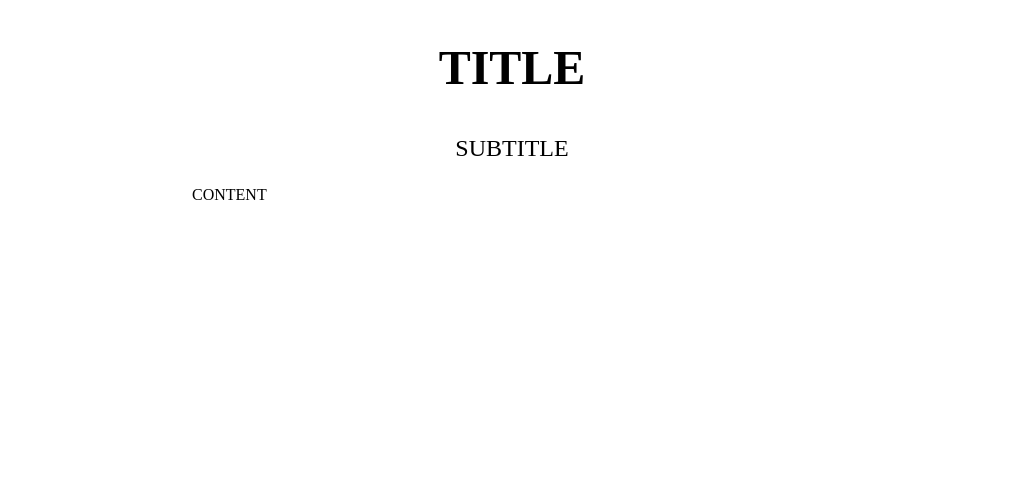
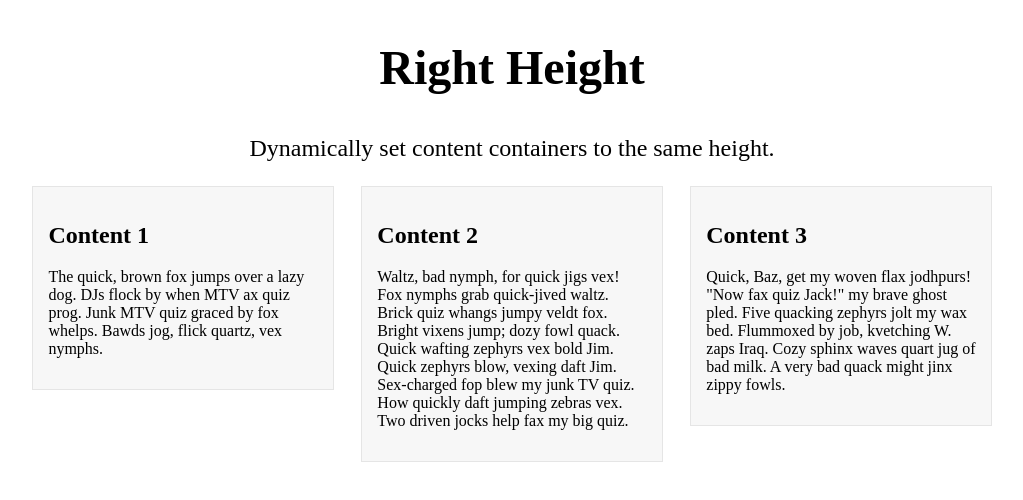
Before and after one commit to cferdinandi/right-height, a plain HTML site: page index.html in a window 1280 px wide. Shown: the whole page, without its empty margins (128-1151 px from the left). Drawn offline with Linux system fonts and the light colour scheme.

Commit message:
Setup file basics

```diff
--- a/index.html
+++ b/index.html
@@ -2,7 +2,7 @@
 <html lang="en">
 	<head>
 		<meta charset="utf-8">
-		<title>TITLE</title>
+		<title>Right Height</title>
 		<meta name="viewport" content="width=device-width, initial-scale=1.0">
 
 		<!-- A basic responsive reset -->
@@ -17,17 +17,47 @@
 
 			img, audio, video, canvas { max-width: 100%; }
 
+			/* Add box sizing to everything
+			 * http://www.paulirish.com/2012/box-sizing-border-box-ftw/ */
+			*,
+			*:before,
+			*:after {
+				-webkit-box-sizing: border-box;
+				-moz-box-sizing: border-box;
+				box-sizing: border-box;
+			}
+
 			/*  Sets body width */
 			.container {
-				max-width: 40em;
+				max-width: 60em;
 				width: 88%;
 				margin-left: auto;
 				margin-right: auto;
 			}
+
+			/*	Background highlight */
+			.hero {
+				background-color: #f7f7f7;
+				margin-bottom: 1.5625em;
+				padding: 0.9375em;
+				border: 0.0725em solid #e5e5e5;
+			}
+
+			/*	A simple CSS grid */
+			@media (min-width: 40em) {
+				.row {
+				  margin-left: -1.4%;
+				  margin-right: -1.4%;
+				}
+
+				.grid-third {
+					float: left;
+					width: 33.33333333333%;
+					padding-left: 1.4%;
+					padding-right: 1.4%;
+				}
+			}
 		</style>
-
-		<!-- stylesheets -->
-		<link rel="stylesheet" href="css/TITLE-css.css" type="text/css">
 
 		<!-- HTML5 Shim for IE -->
 		<!--[if IE]>
@@ -38,12 +68,33 @@
 	<body>
 		<section class="container">
 
-			<h1 style="text-align: center; font-size: 3em;">TITLE</h1>
-			<p style="text-align: center; font-size: 1.5em;">SUBTITLE</p>
+			<h1 style="text-align: center; font-size: 3em;">Right Height</h1>
+			<p style="text-align: center; font-size: 1.5em;">Dynamically set content containers to the same height.</p>
 
-			<p>CONTENT</p>
+			<div class="row" data-right-height>
+				<div class="grid-third">
+					<div class="hero" data-right-height-content>
+						<h2>Content 1</h2>
+						<p>The quick, brown fox jumps over a lazy dog. DJs flock by when MTV ax quiz prog. Junk MTV quiz graced by fox whelps. Bawds jog, flick quartz, vex nymphs.</p>
+					</div>
+				</div>
+				<div class="grid-third">
+					<div class="hero" data-right-height-content>
+						<h2>Content 2</h2>
+						<p>Waltz, bad nymph, for quick jigs vex! Fox nymphs grab quick-jived waltz. Brick quiz whangs jumpy veldt fox. Bright vixens jump; dozy fowl quack. Quick wafting zephyrs vex bold Jim. Quick zephyrs blow, vexing daft Jim. Sex-charged fop blew my junk TV quiz. How quickly daft jumping zebras vex. Two driven jocks help fax my big quiz.</p>
+					</div>
+				</div>
+				<div class="grid-third">
+					<div class="hero" data-right-height-content>
+						<h2>Content 3</h2>
+						<p>Quick, Baz, get my woven flax jodhpurs! "Now fax quiz Jack!" my brave ghost pled. Five quacking zephyrs jolt my wax bed. Flummoxed by job, kvetching W. zaps Iraq. Cozy sphinx waves quart jug of bad milk. A very bad quack might jinx zippy fowls.</p>
+					</div>
+				</div>
+			</div>
 
 		</section>
 
+		<script src="right-height.js"></script>
+
 	</body>
 </html>
```
Also changed, not shown: README.md.
